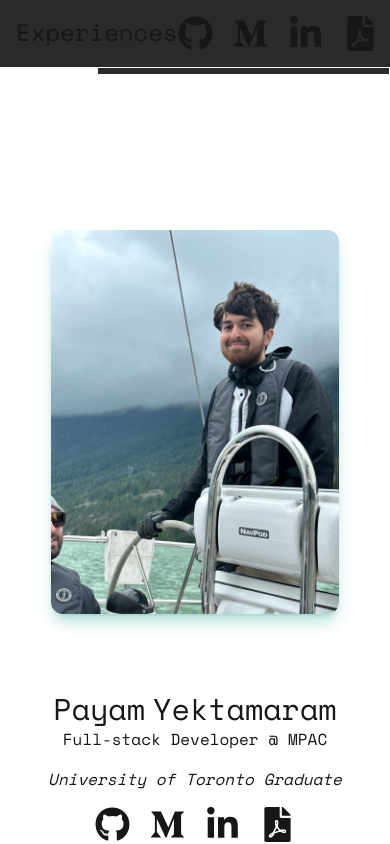
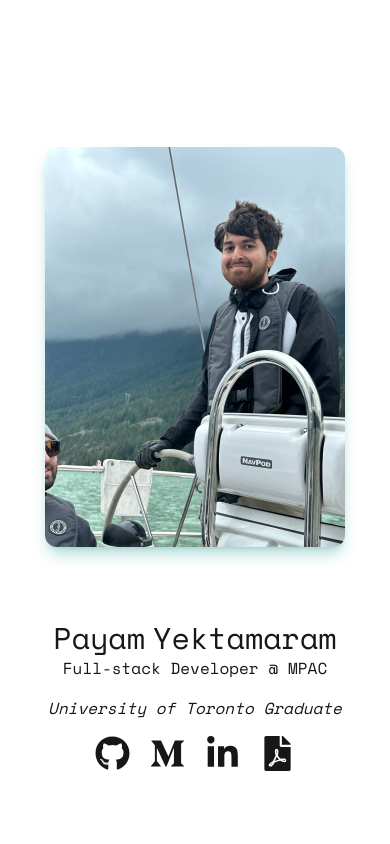
Before and after one commit to payamyek/portfolio-2024, a Next.js app: page / in a window 390 px wide. Shown: the top 844 px of the page. Built offline with nearby package versions, Linux system fonts and the light colour scheme.

Commit message:
feat: dynamic iamge

```diff
--- a/app/layout.tsx
+++ b/app/layout.tsx
@@ -21,7 +21,7 @@ export default function RootLayout({
       >
         <Navbar
           title='Experiences'
-          progress={24}
+          progress={0}
         />
         <div className='flex items-center justify-center'>{children}</div>
       </body>
--- a/app/ui/overview.tsx
+++ b/app/ui/overview.tsx
@@ -21,15 +21,22 @@ export default function Overview() {
         </div>
       </div>
       <div className='flex flex-col justify-end md:justify-center md:gap-y-2'>
-        <div className='object-fit relative z-0 flex h-96 w-72 md:h-[30rem] md:w-[22rem]'>
-          <Image
-            src='/payam.jpg'
-            fill
-            priority
-            alt='A picture of Payam Yektamaram steering a sail-boat in Squamish, British Columbia.'
-            className='rounded-xl shadow-lg shadow-teal-600/30 duration-200 ease-linear hover:scale-105'
-          />
-        </div>
+        <Image
+          src='/payam.jpg'
+          priority
+          width={400}
+          height={800}
+          alt='A picture of Payam Yektamaram steering a sail-boat in Squamish, British Columbia.'
+          className='hidden rounded-xl shadow-lg shadow-teal-600/30 duration-200 ease-linear hover:scale-105 md:block'
+        />
+        <Image
+          src='/payam.jpg'
+          priority
+          width={300}
+          height={400}
+          alt='A picture of Payam Yektamaram steering a sail-boat in Squamish, British Columbia.'
+          className='rounded-xl shadow-lg shadow-teal-600/30 duration-200 ease-linear hover:scale-105 md:hidden'
+        />
         <span className='text-md hidden w-full text-center italic md:inline-block'>
           A happy Payam in the wild ...
         </span>
```
